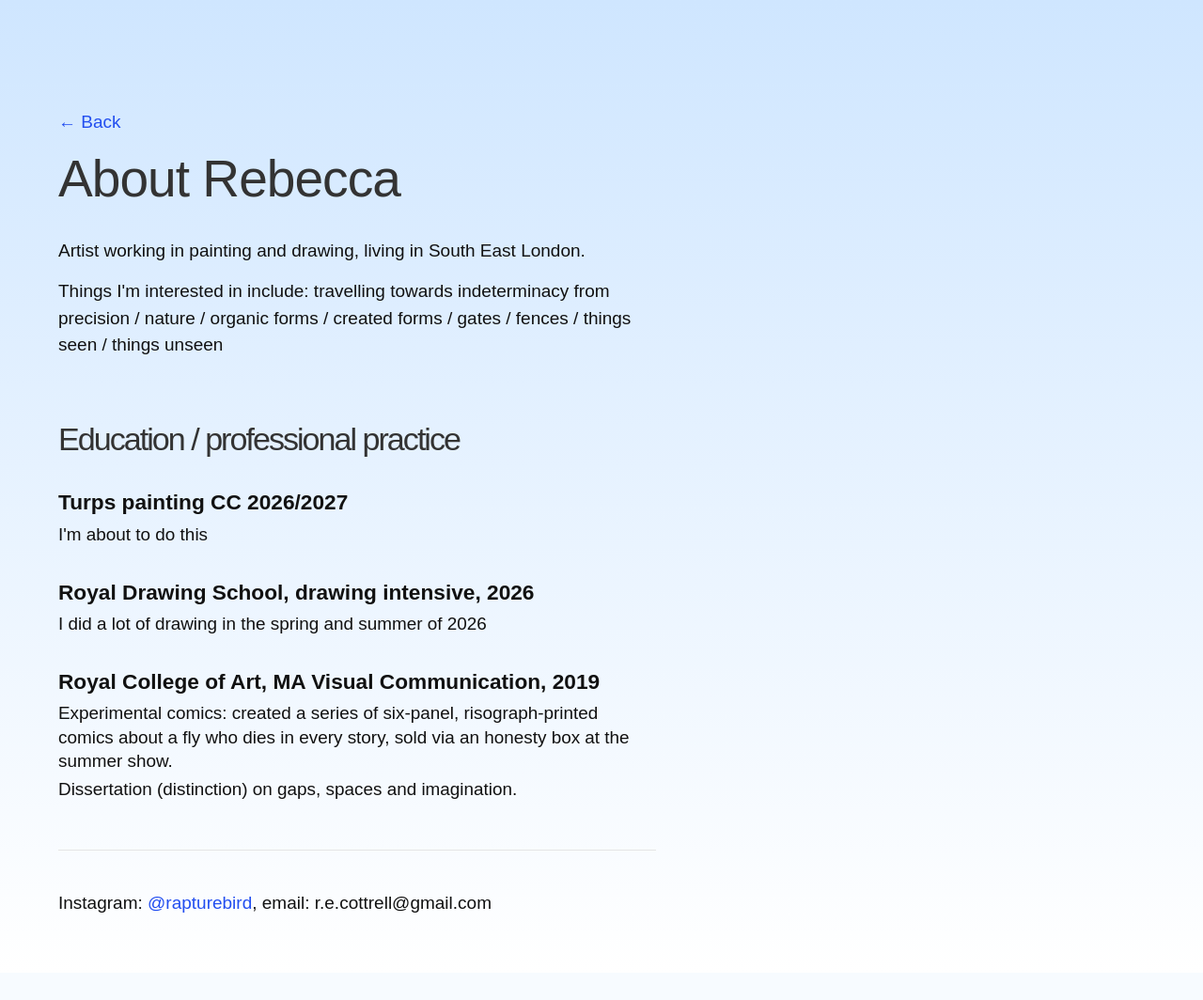
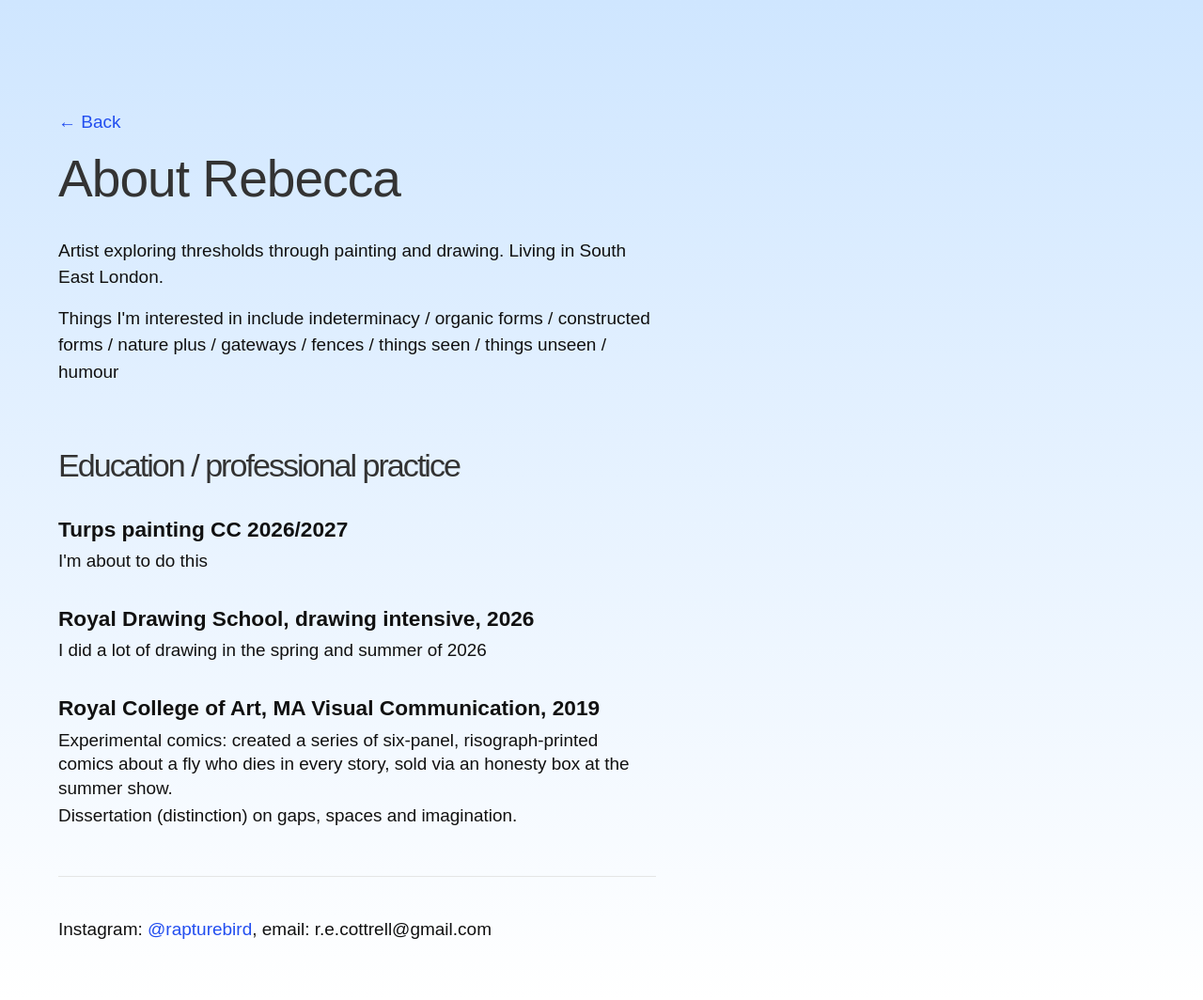
Before and after one commit to rivalee/rivalee.github.io, a Jekyll site: the page built from about.md, in a window 1280 px wide. Shown: the whole page at 94% size. Built offline with Jekyll 4.4.1, drawn with Linux system fonts in a browser that asks for light colours; some web fonts are replaced; before the commit the page ends 1035 px from its top, so only the background shows below that.

Commit message:
edit bio

```diff
--- a/about.md
+++ b/about.md
@@ -8,9 +8,11 @@ show_home_link_top: true
 
 <div class="text">
 <p>
-Artist working in painting and drawing, living in South East London.</p>
+Artist exploring thresholds through painting and drawing. Living in South East London.</p>
 
-<p> Things I'm interested in include: travelling towards indeterminacy from precision / nature / organic forms / created forms / gates / fences / things seen / things unseen
+<p>
+Things I'm interested in include indeterminacy / organic forms / constructed forms / nature plus / gateways / fences  / things seen / things unseen / humour
+
 </p>
 
 <h3>Education / professional practice</h3>
```
